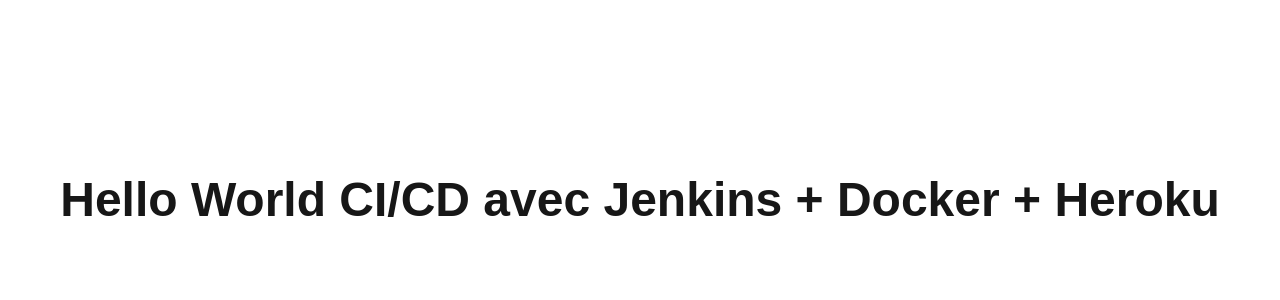
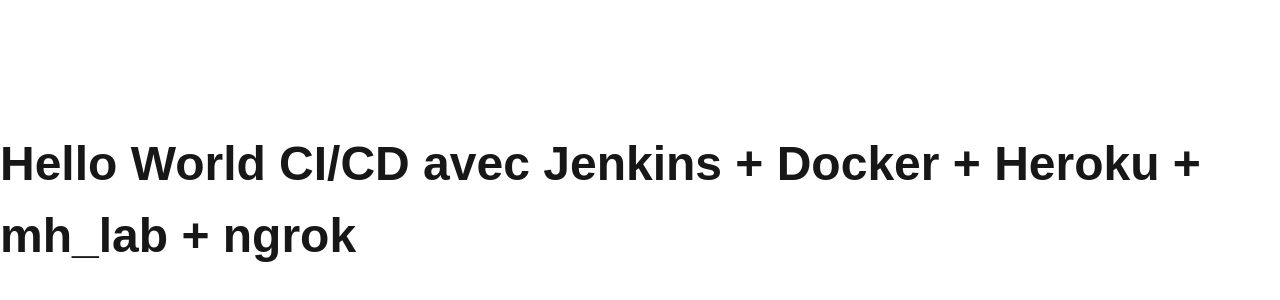
Before and after one commit to mh-lab-cicd/nextjs-heroku, a Next.js app: page / in a window 1280 px wide. Shown: the part 200-500 px from the top of the page. Built offline with nearby package versions, Linux system fonts and the light colour scheme.

Commit message:
Fix: build error and deploy logic

```diff
--- a/app/page.tsx
+++ b/app/page.tsx
@@ -10,7 +10,7 @@
       fontSize: "3rem",
       fontWeight: "bold"
     }}>
-       Hello World CI/CD avec Jenkins + Docker + Heroku
+       Hello World CI/CD avec Jenkins + Docker + Heroku + mh_lab + ngrok
     </main>
 
   );
```
